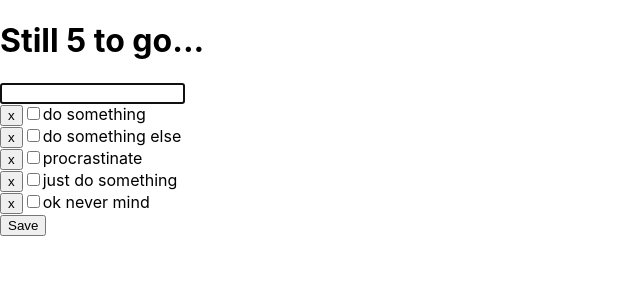
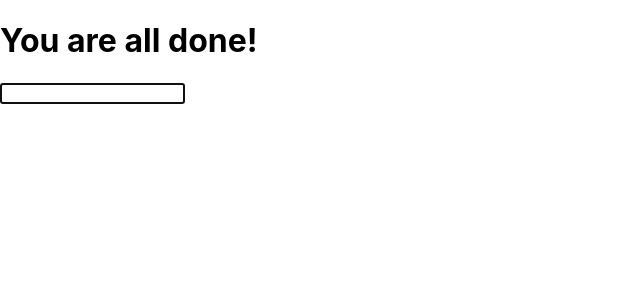
Before and after one commit to schteeben95/react-hook-learning, a React (Create React App) app: page / in a window 1280 px wide. Shown: the top 300 px of the page, without its empty margins (0-640 px from the left). Built offline with nearby package versions, Linux system fonts and the light colour scheme.

Commit message:
Auto save and auto read

```diff
--- a/src/App.js
+++ b/src/App.js
@@ -1,14 +1,8 @@
-import { useState } from 'react';
+import { useEffect, useState } from 'react';
 import './App.css';
 
 
-const initialToDos = [
-    "do something",
-    "do something else",
-    "procrastinate",
-    "just do something",
-    "ok never mind"
-]
+const initialToDos = []
 
 
 function App() {
@@ -16,6 +10,10 @@ function App() {
     const [todoItems, setToDoItems] = useState(initialToDos)
     const [todoStates, setToDoStates] = useState([])
     const [initialised, setInitialised] = useState(false)
+
+    useEffect(() => {
+        saveDataToLocalStorage()
+    })
 
     function Items(props) {
 
@@ -89,12 +87,15 @@ function App() {
 
     function initialise() {
         if (!initialised) {
+            if (isThereDataInLocalStorage()) {
+                readDataFromLocalStoarge()
+            } else {
                 setToDoStates(Array(todoItems.length).fill(false))
+            }
             setInitialised(true)
         }
     }
 
-    function SaveRestoreButtons() {
     function isThereDataInLocalStorage() {
         return localStorage.getItem("todos") !== null
     }
@@ -116,24 +117,6 @@ function App() {
     }
 
     return (
-            <div>
-                {console.log(isThereDataInLocalStorage())}
-                {isThereDataInLocalStorage()
-                    ?
-                    <button
-                        onClick={() => readDataFromLocalStoarge()}>
-                            Restore</button>
-                    :
-                    null
-                }
-                <button
-                    onClick={() => saveDataToLocalStorage()}>
-                    Save</button>
-            </div>
-        )
-    }
-
-    return (
         <>
             {initialise()}
             {console.log(todoStates)}
@@ -144,7 +127,6 @@ function App() {
             </h1>
             <NewToDoInput />
             <Items todos={todoItems} />
-            <SaveRestoreButtons />
         </>
     );
 }
```
Lines whose indentation alone changed are shown as unchanged.
